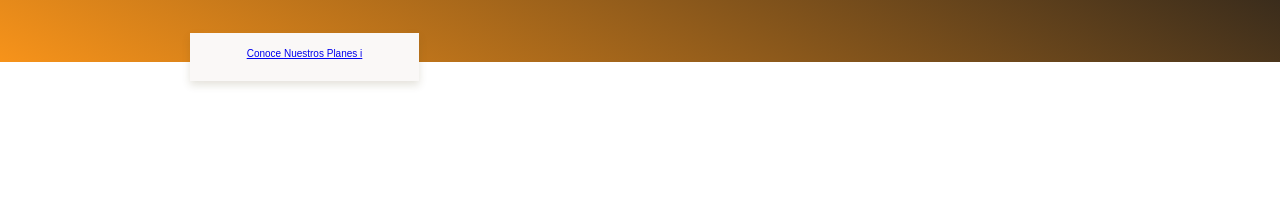
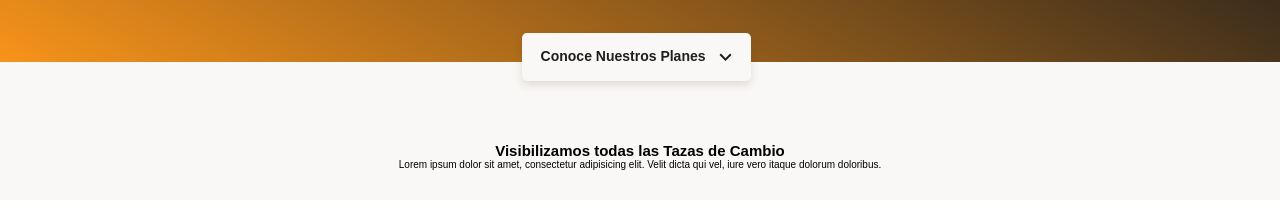
Before and after one commit to MarcoMejiaL/MobileFirst, a plain HTML site: page index.html in a window 1280 px wide. Shown: the part 272-480 px from the top of the page. Drawn offline with Linux system fonts and the light colour scheme.

Commit message:
se termino el header y el inicio del main

```diff
--- a/assets/css/styles.css
+++ b/assets/css/styles.css
@@ -76,6 +76,7 @@ header img{
 }
 .header--title-container .heder--button{
     position: absolute;
+    left: calc(50% - 118px);
     top: 270px;
     display: block;
     margin-top: 35px;
@@ -85,6 +86,37 @@ header img{
     background-color: var(--off-white);
     /* sombra */
     box-shadow:0px 4px 8px rgba(89,73,30,0.16) ;
+    border: none;
+    border-radius: 5px;
+    font-size: 1.4rem;
+    font-weight: bold;
+    text-decoration: none;
+    color: var(--warm-black);
 
 
 }
+.heder--button span{
+    display: inline-block;
+    width: 13px;
+    height: 8px;
+    margin-left: 10px;
+    background-image: url('../icons/down-arrow.svg');
+}
+main{
+    width: 100%;
+    height: auto;
+    background-color: var(--off-white);
+}
+.main-exchange-container{
+    width: 100%;
+    height: auto;
+    padding-top: 80px;
+    padding-bottom: 30px;
+    text-align: center;
+}
+.main-exchange-container--title{
+    width: 90%;
+    min-width: 288px;
+    max-width: 900px;
+    margin: 0 auto;
+}
--- a/index.html
+++ b/index.html
@@ -14,11 +14,22 @@
         <div class="header--title-container">
             <h1>La Proxima Revolución en el intercambio de Criptomonedas</h1>
             <p>Lorem ipsum dolor sit amet.</p>
-            <a href="#" class="heder--button">Conoce Nuestros Planes <span>i</span></a>
+            <a href="#" class="heder--button">Conoce Nuestros Planes <span></span></a>
         </div>
     </header>
     <main>
-        <section></section>
+        <section class="main-exchange-container">
+            <div class="backgroundImg"></div>
+            <div class="main-exchange-container--title">
+                <h2>Visibilizamos todas las Tazas de Cambio</h2>
+                <p>Lorem ipsum dolor sit amet, consectetur adipisicing elit. Velit dicta qui vel, iure vero  itaque dolorum doloribus.</p>
+            </div>
+            <section class="main-tables-container">
+                <div >
+
+                </div>
+            </section>
+        </section>
         <section></section>
         <section></section>
         <section></section>
```
